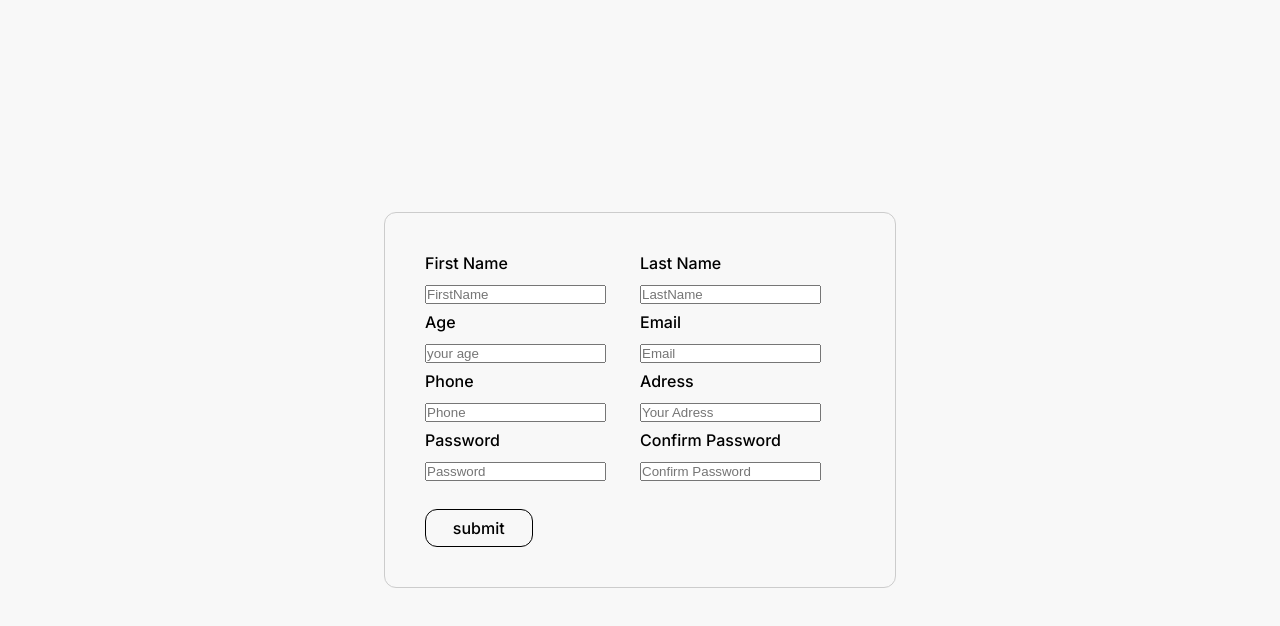
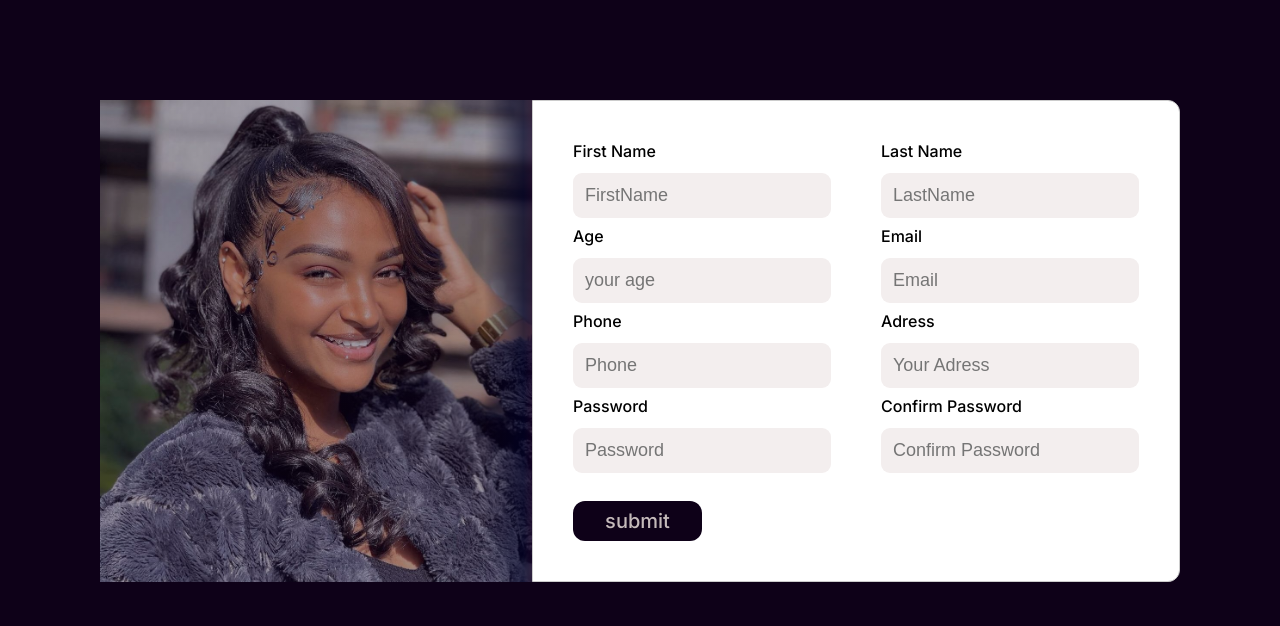
Before and after one commit to alhamdu-e/Beauty-Salon-Management-System, a React (Create React App) app in the folder frontend/: page / in a window 1280 px wide. Shown: the top 626 px of the page. Built offline with nearby package versions, Linux system fonts and the light colour scheme.

Commit message:
signup page finished

```diff
--- a/frontend/src/assets/styles/login.css
+++ b/frontend/src/assets/styles/login.css
@@ -11,7 +11,8 @@
 	width: 40rem;
 	background-color: white;
 }
-.loginform input {
+.loginform,
+.signupform input {
 	width: 100%;
 	padding: 1.2rem;
 	font-size: 1.8rem;
--- a/frontend/src/assets/styles/signup.css
+++ b/frontend/src/assets/styles/signup.css
@@ -1,14 +1,27 @@
 .signupform {
 	grid-template-columns: 1fr 1fr;
-	width: 40%;
-	position: absolute;
-	top: 50%;
-	left: 50%;
-	transform: translate(-50%, -50%);
+	row-gap: 2rem;
+	column-gap: 5rem;
+	/* position: absolute; */
+	/* top: 50%; */
+	/* left: 50%; */
+	/* transform: translate(-50%, -50%); */
 	padding: 40px;
 	border-radius: 12px;
+	border-top-left-radius: 0;
+	border-bottom-left-radius: 0;
 	border: solid #ccc 1px;
 	row-gap: 8px;
+	background-color: white;
+}
+
+.signupform input {
+	width: 100%;
+	padding: 1.2rem;
+	font-size: 1.8rem;
+	border: none;
+	background-color: #f3eeee;
+	border-radius: 9px;
 }
 label {
 	display: block;
@@ -16,13 +29,40 @@ label {
 	font-size: 1.6rem;
 }
 .signupform-a {
-	font-size: 1.6rem;
+	font-size: 2rem;
 	border: solid black 1px;
 	width: 50%;
 	text-align: center;
 	padding: 0.8rem;
 	border-radius: 12px;
-	color: black;
+	color: rgb(196, 186, 186);
 	margin-top: 2rem;
+	border: none;
 	display: block;
+	background-color: rgb(14, 1, 24);
 }
+.signup {
+	display: grid;
+	grid-template-columns: 40fr 60fr;
+	padding: 10rem;
+	padding-bottom: 0;
+}
+/* img {
+	width: 100%;
+	object-fit: contain;
+	border-top-left-radius: 12px;
+	border-bottom-left-radius: 12px;
+} */
+.imaggg {
+	background-image: linear-gradient(
+			90deg,
+			rgba(18, 0, 36, 0.39) 89%,
+			rgba(2, 0, 36, 0.801) 98%,
+			rgba(18, 0, 36, 0.801) 100%
+		),
+		url("../../../public/images/G8.jpg");
+	background-size: cover;
+}
+.signupform input:focus {
+	outline: solid 5px rgba(238, 128, 49, 0.582);
+}
--- a/frontend/src/components/pages/Signup.jsx
+++ b/frontend/src/components/pages/Signup.jsx
@@ -2,6 +2,11 @@ import "../../assets/styles/signup.css";
 function Singup() {
 	return (
 		<form action="">
+			<div className="login-container">
+				<div className="signup">
+					<div className="imaggg">
+						{/* <img src="./images/G8.jpg" alt="" /> */}
+					</div>
 					<div className="signupform container">
 						<div>
 							<label htmlFor="firstname">First Name</label>
@@ -68,6 +73,8 @@ function Singup() {
 							submit{" "}
 						</a>
 					</div>
+				</div>
+			</div>
 		</form>
 	);
 }
```
Lines whose indentation alone changed are shown as unchanged.
